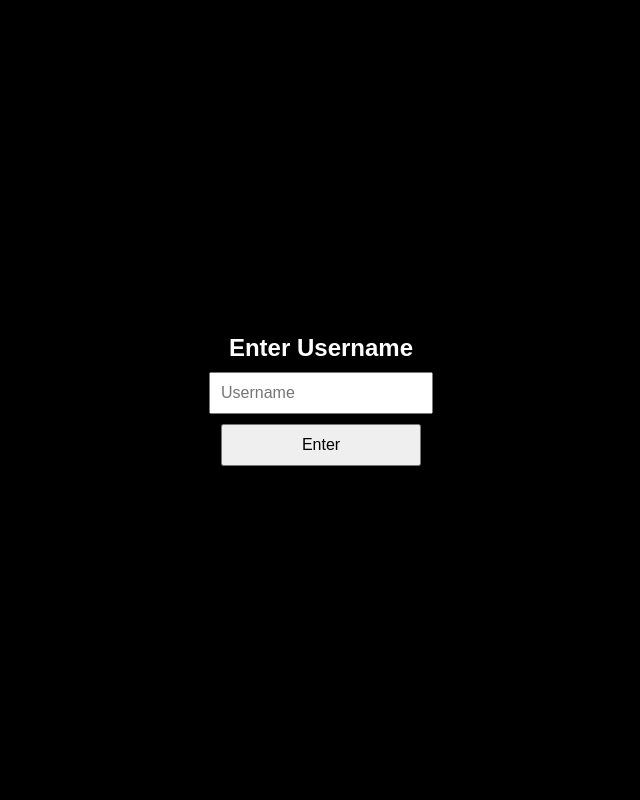
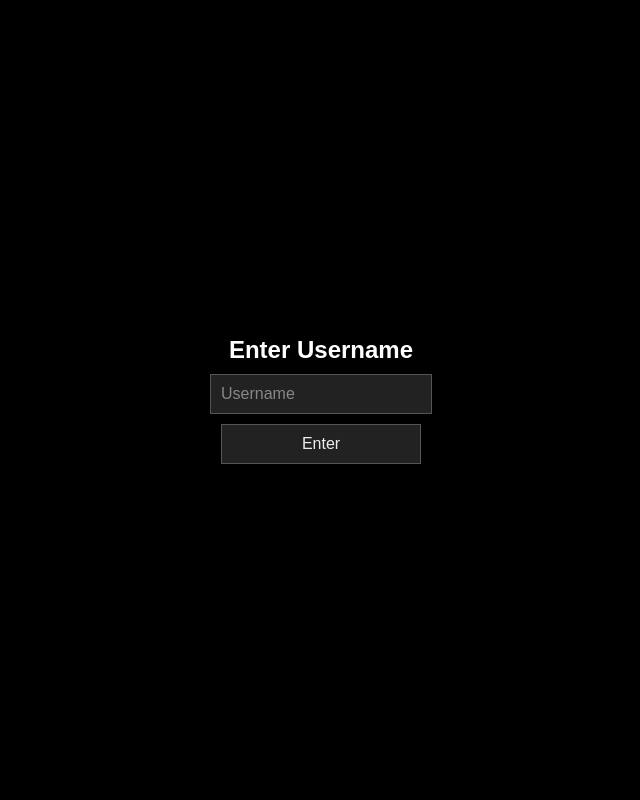
Before and after one commit to matrixstar656-5/uugwemub, a Flask app: page / in a window 1280 px wide. Shown: the whole page, without its empty margins (319-959 px from the left). Run offline with Flask 3, Linux system fonts and the light colour scheme; some libraries are stand-ins or nearby versions.

Commit message:
Update index.html

```diff
--- a/templates/index.html
+++ b/templates/index.html
@@ -63,6 +63,20 @@
       list-style: none;
       padding: 0;
       margin: 0;
+    }
+
+    input, button {
+      background: #222;
+      color: #eee;
+      border: 1px solid #555;
+    }
+
+    input::placeholder {
+      color: #888;
+    }
+
+    button:hover {
+      background: #333;
     }
 
     /* ===== Username overlay ===== */
```
